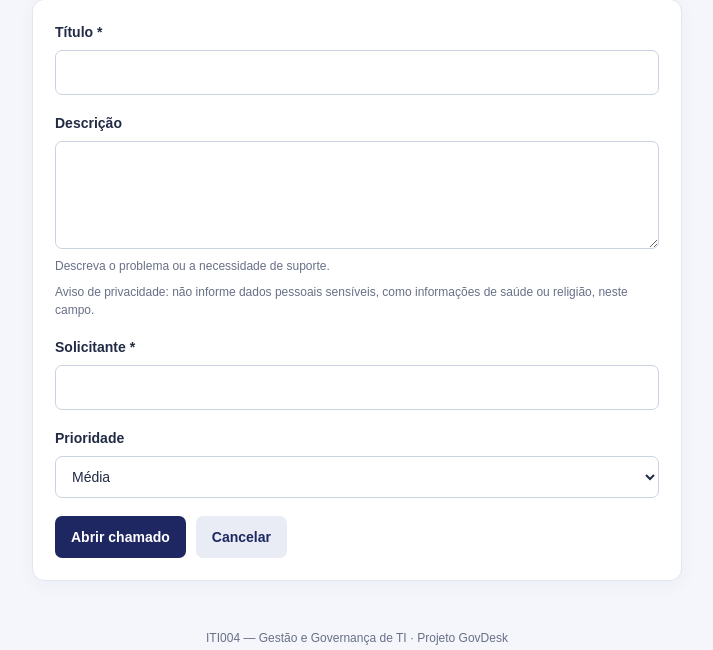
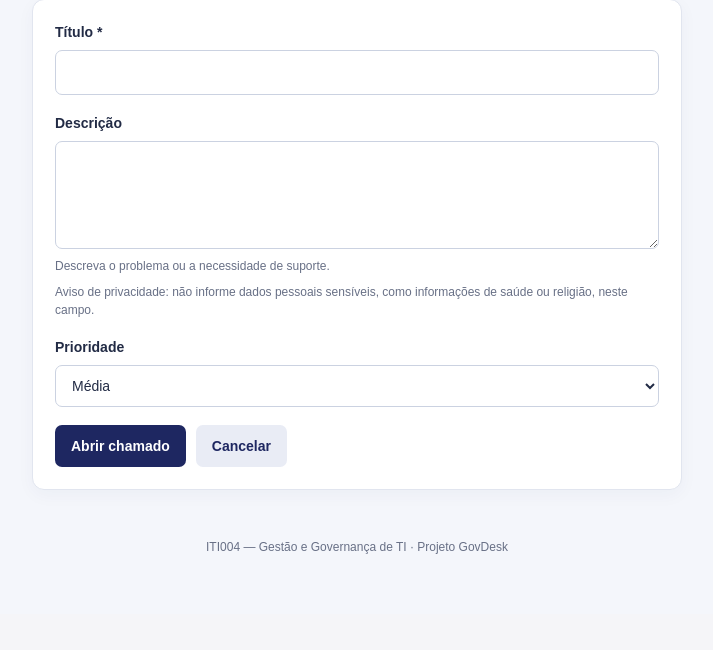
Before and after one commit to dudaliimaa/GovDesk-Grupo-3, a Flask app: page /novo in a window 1280 px wide. Shown: the part 222-872 px from the top of the page, without its empty margins (283-996 px from the left). After the commit the page ends 776 px from the top, so only its background shows below. Run offline with Flask 3, Linux system fonts and the light colour scheme; the visitor is signed in with stand-in values (Sample User, id 1).

Commit message:
feat: pequenos ajustes nos templates

```diff
--- a/app.py
+++ b/app.py
@@ -125,6 +125,7 @@ def cadastro():
                             telefone,
                             cpf
                         ))
+                        conn.commit()
 
                 if erro is None:
                     flash("Cadastro realizado com sucesso! Faça seu login.")
--- a/templates/cadastro.html
+++ b/templates/cadastro.html
@@ -10,6 +10,11 @@
 </section>
 <section class="card form-card"
          style="max-width: 650px; width: 100%; margin: 0 auto;">
+    {% if erro %}
+    <p class="error-message" role="alert">
+      {{ erro }}
+    </p>
+    {% endif %}
     <form class="form-grid" method="POST" action="{{ url_for('cadastro') }}">
         <label for="nome">
             Nome completo
--- a/templates/login.html
+++ b/templates/login.html
@@ -10,6 +10,11 @@
 </section>
 <section class="card form-card"
          style="max-width: 650px; width: 100%; margin: 0 auto;">
+    {% if erro %}
+    <p class="error-message" role="alert">
+        {{ erro }}
+    </p>
+    {% endif %}
     <form class="form-grid" method="POST" action="{{ url_for('login') }}">
         <label for="email">
             E-mail
--- a/templates/novo.html
+++ b/templates/novo.html
@@ -40,16 +40,6 @@
         como informações de saúde ou religião, neste campo.
       </span>
     </label>
-    <label for="solicitante">
-      Solicitante *
-      <input
-        id="solicitante"
-        type="text"
-        name="solicitante"
-        value="{{ dados.get('solicitante', '') }}"
-        required
-      >
-    </label>
     <label for="prioridade">
       Prioridade
       <select id="prioridade" name="prioridade">
```
